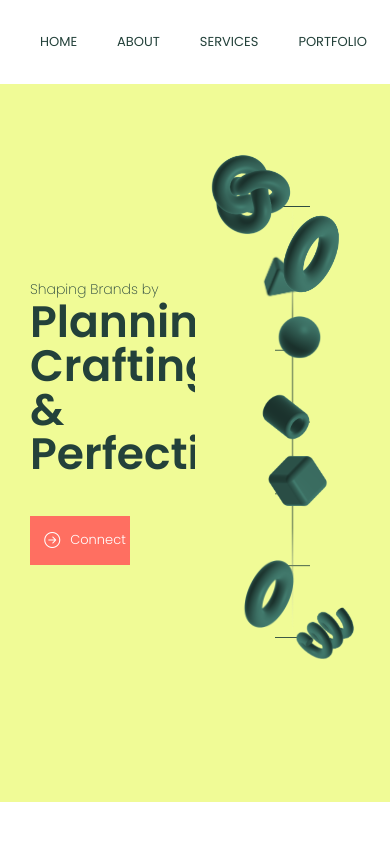
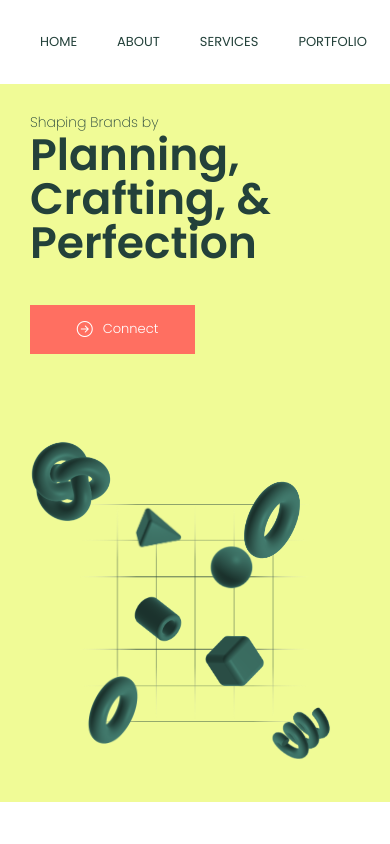
Before and after one commit to Amansh23/Template_UI, a React (Create React App) app: page / in a window 390 px wide. Shown: the top 844 px of the page. Built offline with nearby package versions, Linux system fonts and the light colour scheme; grey boxes are pictures that could not be loaded.

Commit message:
TemplateCompleted

```diff
--- a/src/App.css
+++ b/src/App.css
@@ -855,3 +855,20 @@
     padding: 0px;
   }
 }
+
+
+
+@media screen and (max-width: 600px){
+ .Home_main_container{
+  flex-direction: column;
+  align-items: flex-start;
+ }
+
+ .Home_left_container{
+  width: 100%;
+ }
+
+ .Home_right_container{
+  width: 100%;
+ }
+}
```
